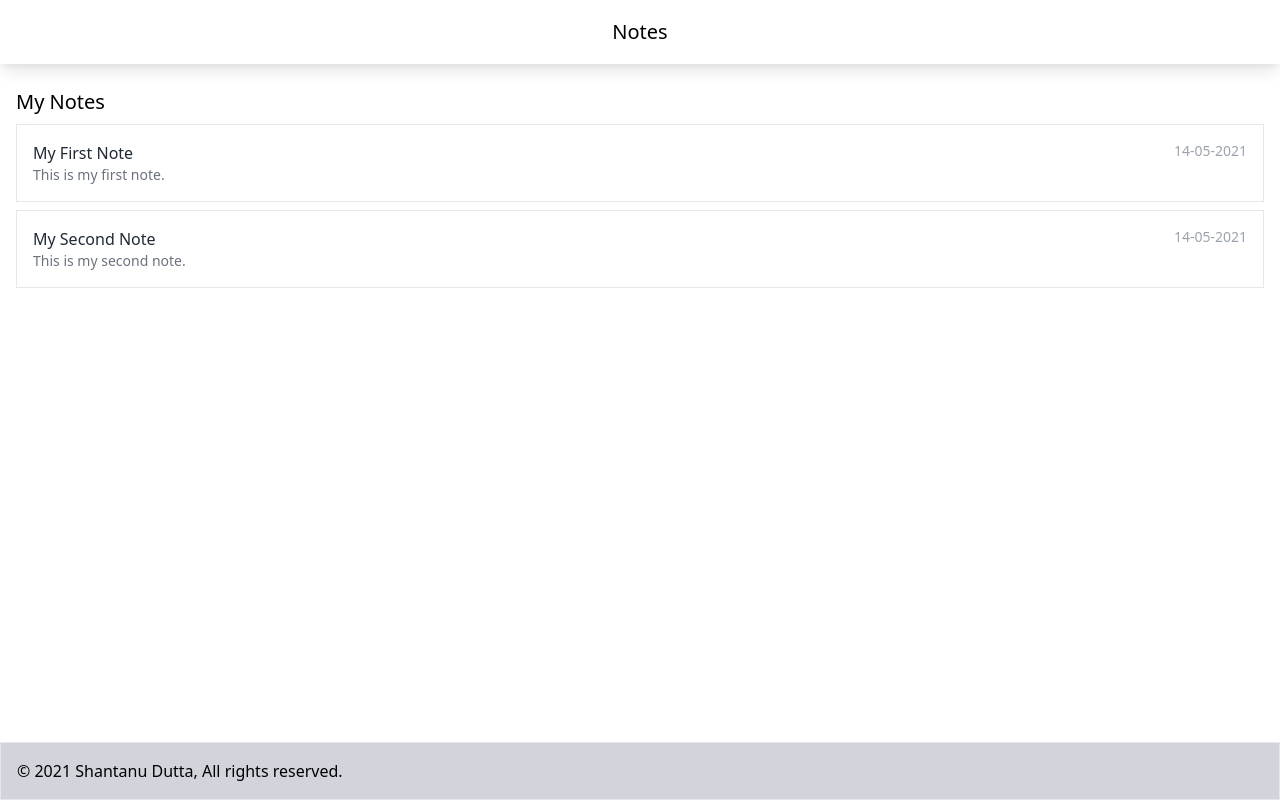
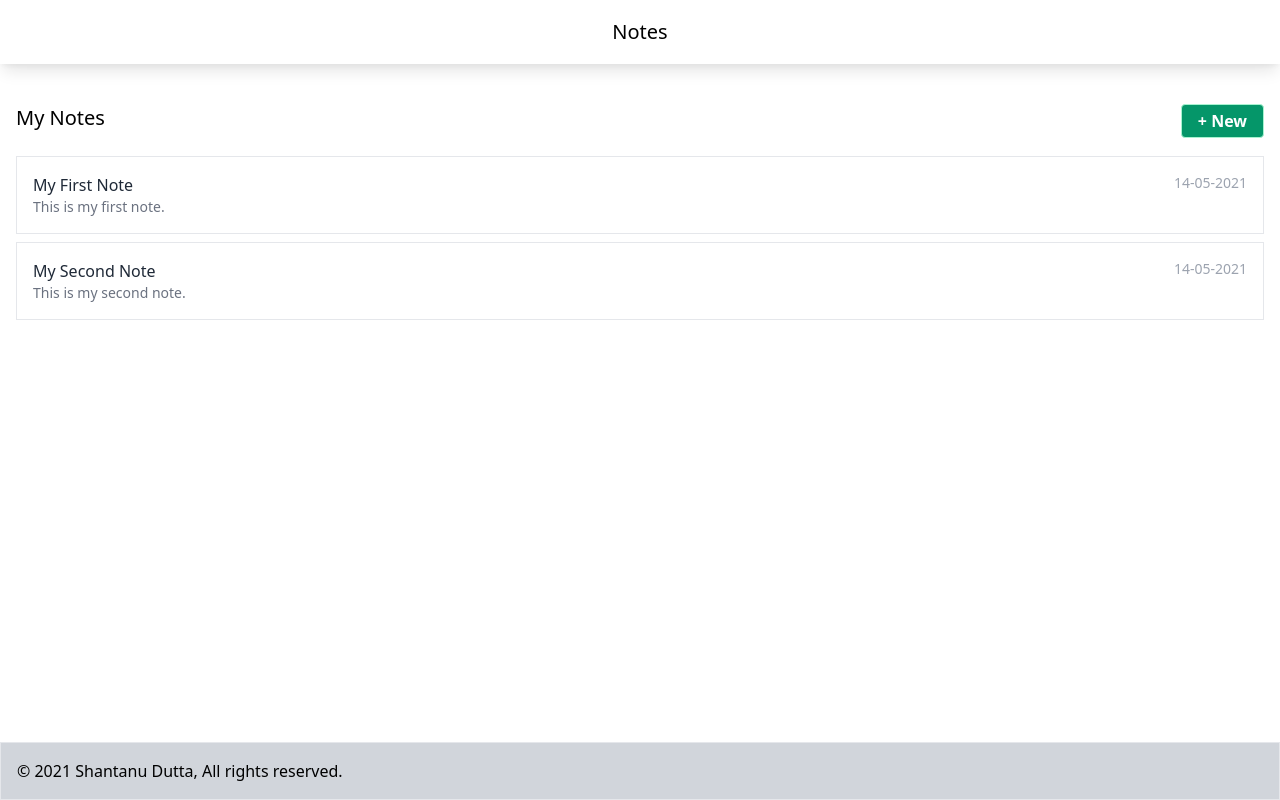
Before and after one commit to nlern/notes-app-react, a React (Create React App) app: page / in a window 1280 px wide. Built offline with nearby package versions, Linux system fonts and the light colour scheme.

Commit message:
Added 'Add New Note' button on dashboard page.

```diff
--- a/src/pages/Dashboard/Dashboard.jsx
+++ b/src/pages/Dashboard/Dashboard.jsx
@@ -21,7 +21,15 @@ export default function Dashboard() {
   return (
     <section>
       <section>
-        <h1 className='text-xl my-2'>My Notes</h1>
+        <h1 className='text-xl py-4 my-2 relative'>
+          <span>My Notes</span>
+          <button
+            className='absolute right-0 px-4 py-1 text-base text-white bg-green-600 font-semibold rounded border border-green-200 hover:text-white hover:bg-green-600 hover:border-transparent focus:outline-none focus:ring-2 focus:ring-green-600 focus:ring-offset-2'
+            title='Add New Note'
+          >
+            + New
+          </button>
+        </h1>
         <List items={notes} />
       </section>
     </section>
```
